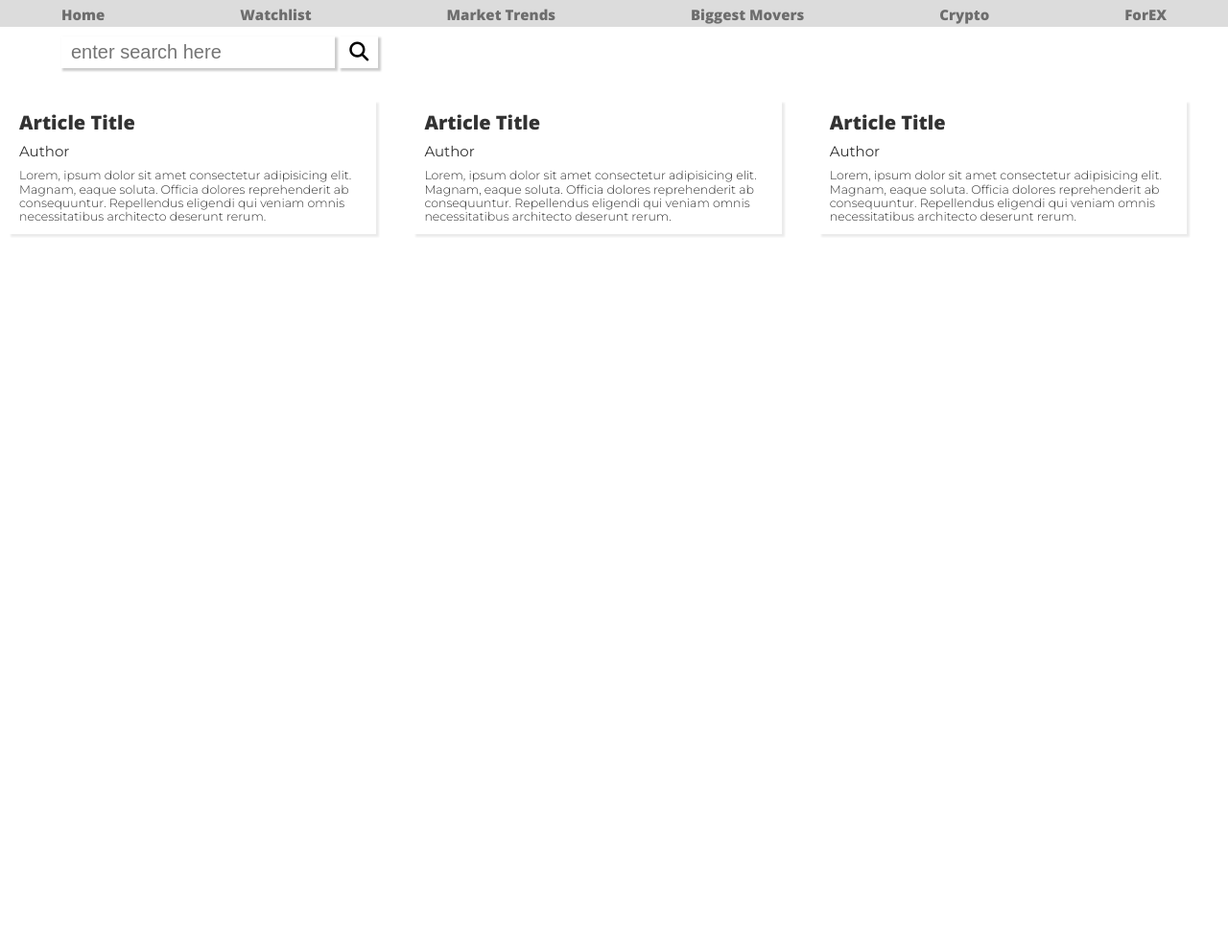
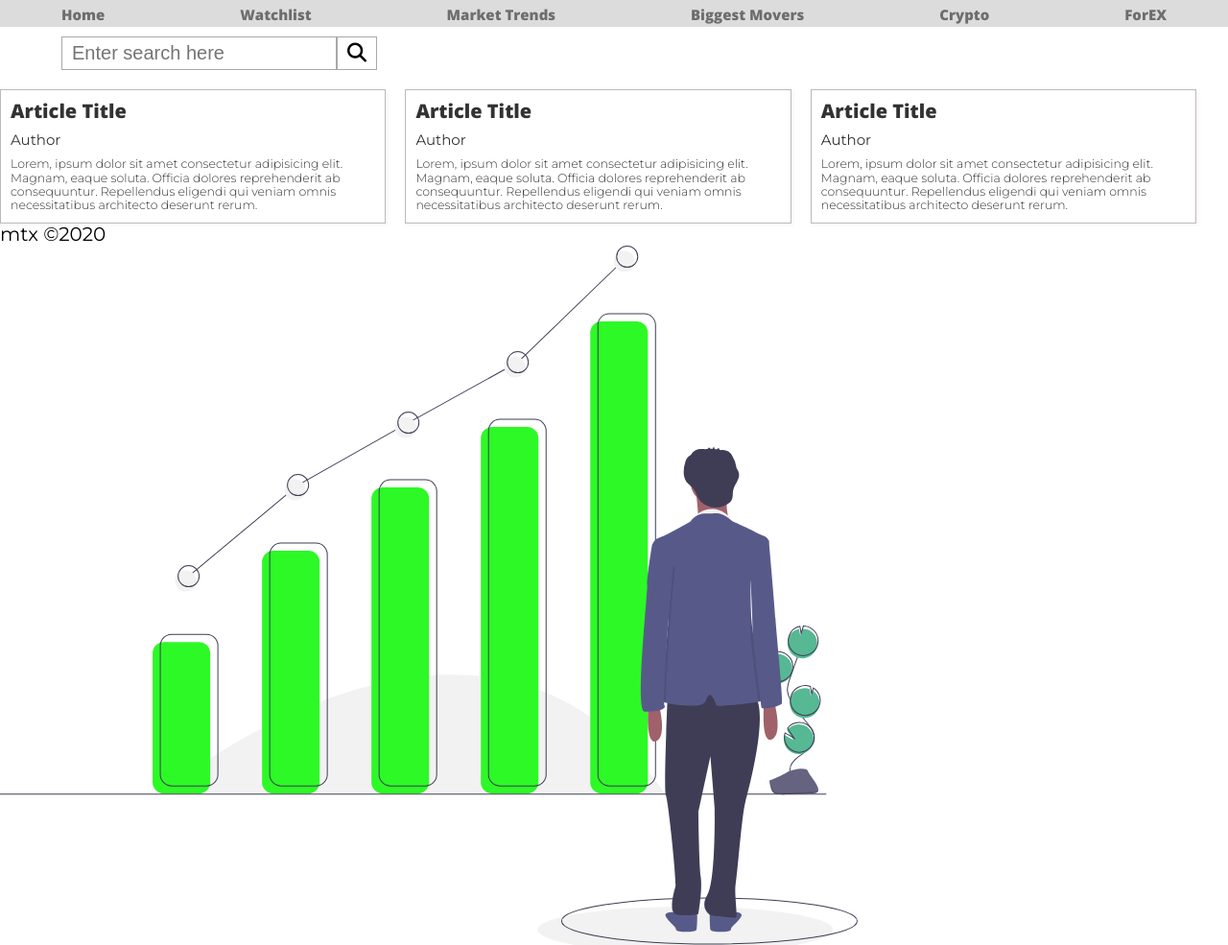
Before and after one commit to matthewAndTony/projectFourMatthewAndTony, a plain HTML site: page index.html in a window 1280 px wide. Shown: the top 985 px of the page at 96% size. Before the commit the page ends 800 px from the top, so only its background shows below. Drawn offline with nearby package versions, Linux system fonts and the light colour scheme.

Commit message:
styles on styles

```diff
--- a/index.html
+++ b/index.html
@@ -31,7 +31,7 @@
         type="text"
         name="tickerSearchInput"
         id="searchTickerInput"
-        placeholder="enter search here"
+        placeholder="Enter search here"
       />
       <button class="tickerSearchButton">
         <i class="fas fa-search"></i>
@@ -89,11 +89,17 @@
         </article>
       </a>
     </section>
+    <footer>
+      <p>mtx &copy2020</p>
+      <div class="footerImage">
+        <img src="./assets/undraw_investing_7u74.svg" alt="" />
+      </div>
+    </footer>
+    <script
+      src="https://code.jquery.com/jquery-3.4.0.min.js"
+      integrity="sha256-BJeo0qm959uMBGb65z40ejJYGSgR7REI4+CW1fNKwOg="
+      crossorigin="anonymous"
+    ></script>
+    <script src="./newscript.js"></script>
   </body>
-  <script
-    src="https://code.jquery.com/jquery-3.4.0.min.js"
-    integrity="sha256-BJeo0qm959uMBGb65z40ejJYGSgR7REI4+CW1fNKwOg="
-    crossorigin="anonymous"
-  ></script>
-  <script src="./newscript.js"></script>
 </html>
--- a/newscript.js
+++ b/newscript.js
@@ -81,7 +81,7 @@ newsApp.init = function (query) {
             apiKey: newsApp.apiKey,
             q: query,
             sortBy: 'relevancy',
-            pageSize: 3,
+            pageSize: 6,
         }
     }).then(function (results) {
         results.articles.forEach(function (item) {
--- a/styles/sass/_footer.scss
+++ b/styles/sass/_footer.scss
@@ -0,0 +1,3 @@
+footer img {
+  min-height: 300px;
+}
--- a/styles/sass/_header.scss
+++ b/styles/sass/_header.scss
@@ -9,8 +9,14 @@ input[name],
   background: none;
   outline: none;
   transition: all 0.3s;
-  box-shadow: 2px 2px 2px 1px rgba(0, 0, 0, 0.2);
-  margin: 10px 0 5px 0;
+  border: 1px solid #a9a9a9;
+  // box-shadow: 2px 2px 2px 1px rgba(0, 0, 0, 0.1);
+  margin: 10px 0 0 0;
+}
+
+.tickerSearchResults,
+.watchList {
+  flex: 1 0 100%;
 }
 
 .articleTitle {
@@ -39,7 +45,10 @@ input[name],
   // justify-content: space-between;
   width: calc(100% - 10px);
 }
-
+.tickerSearchSection {
+  display: flex;
+  flex-wrap: wrap;
+}
 .resultTicker {
   font-weight: 600;
   font-size: 2rem;
@@ -58,7 +67,6 @@ input[name],
 
 .watchList {
   padding: 10px 0 0 0;
-  margin-left: 10px;
 }
 .watchList li {
   font-size: 1.5rem;
--- a/styles/sass/_tempstyle.scss
+++ b/styles/sass/_tempstyle.scss
@@ -11,16 +11,15 @@ nav ul {
 .articleSection a {
   color: #000;
   width: 33%;
-  padding: 10px 10px;
 }
 
 // placeholder image to see the style - need to apply default articles upon arrival to the page
 // when search for ticker and the articles load after selecting the company you were searching for - flex box does not apply and the articles are all different sizes need to control look an feel
 article {
-  // border: 1px solid black;
+  border: 1px solid #a9a9a9;
   padding: 10px 10px;
   width: calc(100% - 20px);
-  box-shadow: 2px 2px 2px 1px rgba(0, 0, 0, 0.1);
+  box-shadow: 2px 2px 2px 1px rgba(245, 165, 165, 0.1);
   // background: url(http://placekitten.com/200/200) no-repeat 100%;
   background-size: cover;
   opacity: 0.8;
--- a/styles/sass/style.scss
+++ b/styles/sass/style.scss
@@ -4,6 +4,6 @@
 @import "nav";
 @import "header";
 // @import 'body';
-// @import 'footer';
+@import "footer";
 @import "hoverFocus";
 @import "tempstyle";
```
Also changed, not shown: assets/undraw_investing_7u74.svg (added), styles/sass/style.css, 2 other files.
